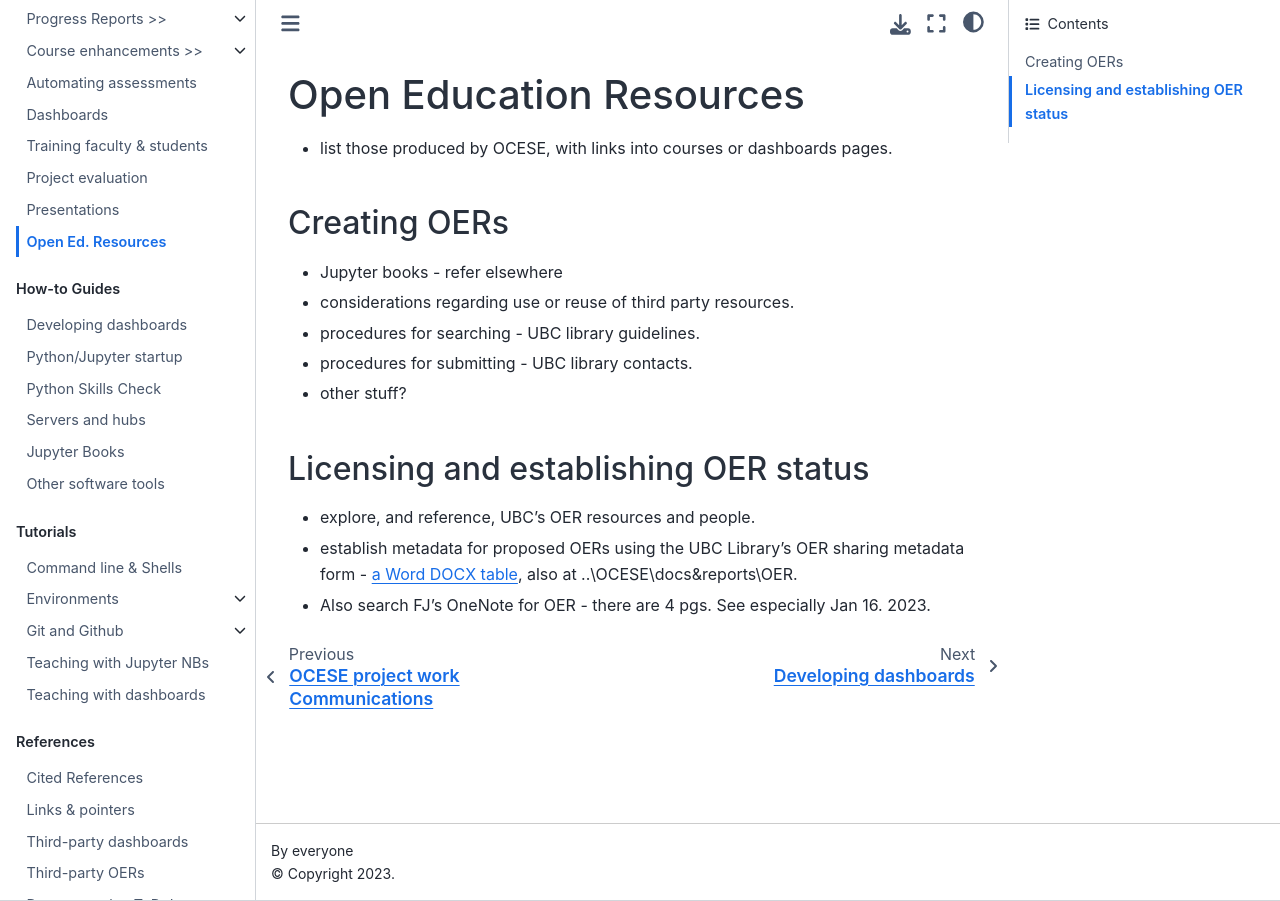
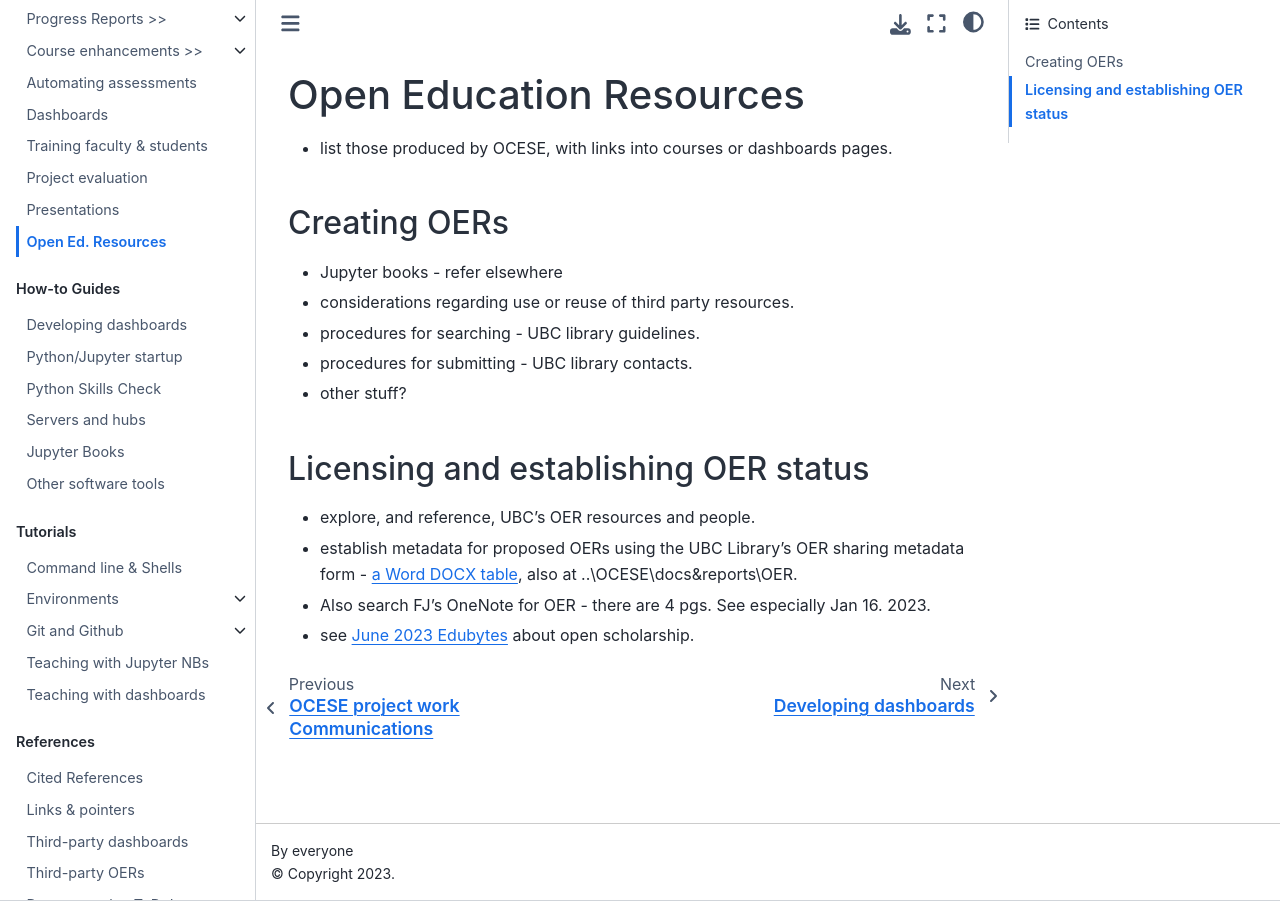
Before and after one commit to eoas-ubc/eoas-ubc.github.io, a Jupyter Book: the page built from docs/oer.md, in a window 1280 px wide. Built offline with Jupyter Book 1.0.4 settings and Sphinx 7.4.7 and the Sphinx Book theme 1.1.4, drawn with Linux system fonts in a browser that asks for light colours.

Commit message:
little tweaks

```diff
--- a/docs/oer.md
+++ b/docs/oer.md
@@ -15,3 +15,4 @@
 * explore, and reference, UBC's OER resources and people.
 * establish metadata for proposed OERs using the UBC Library's OER sharing metadata form - [a Word DOCX table](https://guides.library.ubc.ca/ld.php?content_id=35940107), also at ..\OCESE\docs&reports\OER.
 * Also search FJ's OneNote for OER - there are 4 pgs. See especially Jan 16. 2023.
+* see [June 2023 Edubytes](https://mailchi.mp/ubc/edubytes-newsletter-june2023?e=f1df481e69) about open scholarship.
```
Also changed, not shown: docs/refs.md (+1 -0 lines).
